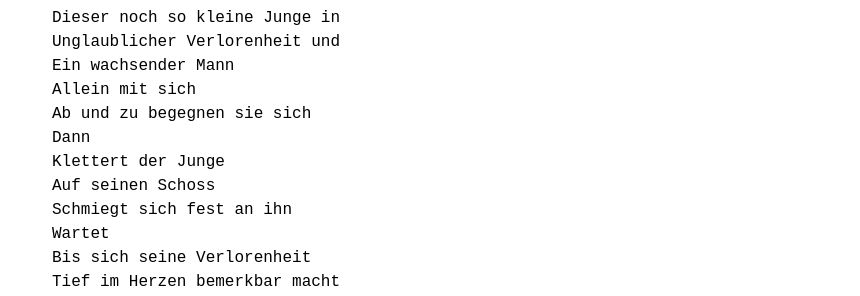
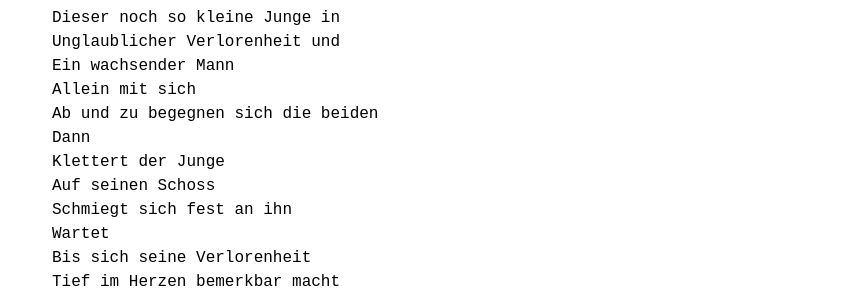
Before and after one commit to lebendigimsein/webpage, a Jekyll site: the page built from _posts/2023-02-25-einsamkeiten.markdown, in a window 1280 px wide. Shown: the part 226-522 px from the top of the page, without its empty margins (208-1068 px from the left). Built offline with Jekyll 4.4.1, drawn with Linux system fonts in a browser that asks for light colours.

Commit message:
einsamkeiten changed

```diff
--- a/_posts/2023-02-25-einsamkeiten.markdown
+++ b/_posts/2023-02-25-einsamkeiten.markdown
@@ -13,7 +13,7 @@ Dieser noch so kleine Junge in
 Unglaublicher Verlorenheit und
 Ein wachsender Mann
 Allein mit sich
-Ab und zu begegnen sie sich
+Ab und zu begegnen sich die beiden
 Dann
 Klettert der Junge
 Auf seinen Schoss
```
